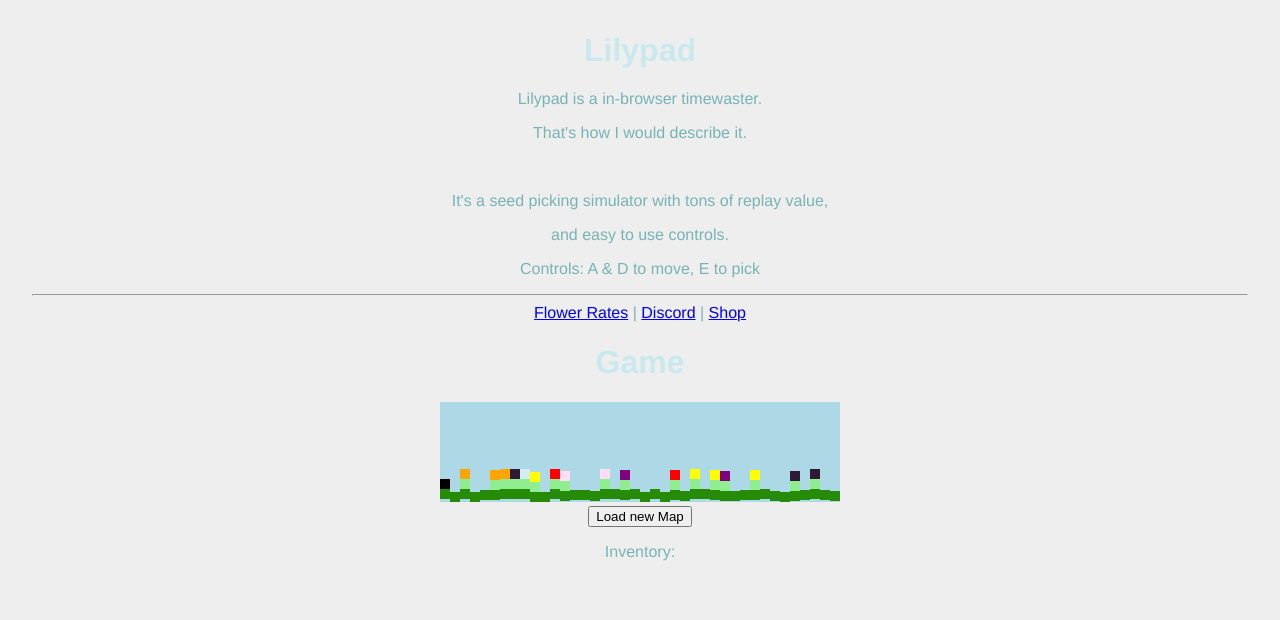
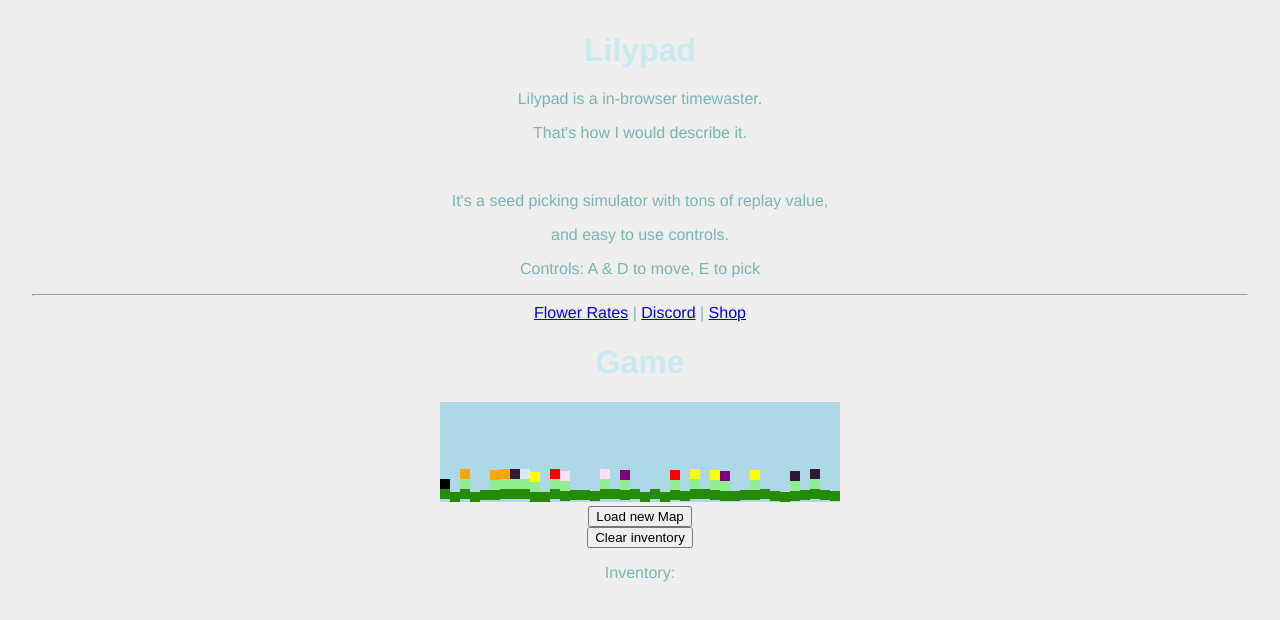
Before and after one commit to lukeacat/lilypad, a plain HTML site: page index.html in a window 1280 px wide. Drawn offline with Linux system fonts and the light colour scheme.

Commit message:
add a clear inventory button

```diff
--- a/index.html
+++ b/index.html
@@ -25,7 +25,8 @@
     <a href="shop.html">Shop</a>
     <h1>Game</h1>
     <canvas id="gameWindow" width="400" height="100"></canvas><br>
-    <button onclick="window.location.reload()">Load new Map</button>
+    <button onclick="window.location.reload()">Load new Map</button><br>
+    <button onclick="localStorage.removeItem('inventory');window.location.reload()">Clear inventory</button>
     <p>Inventory:</p>
     <p id="inventory"></p>
   </body>
```
